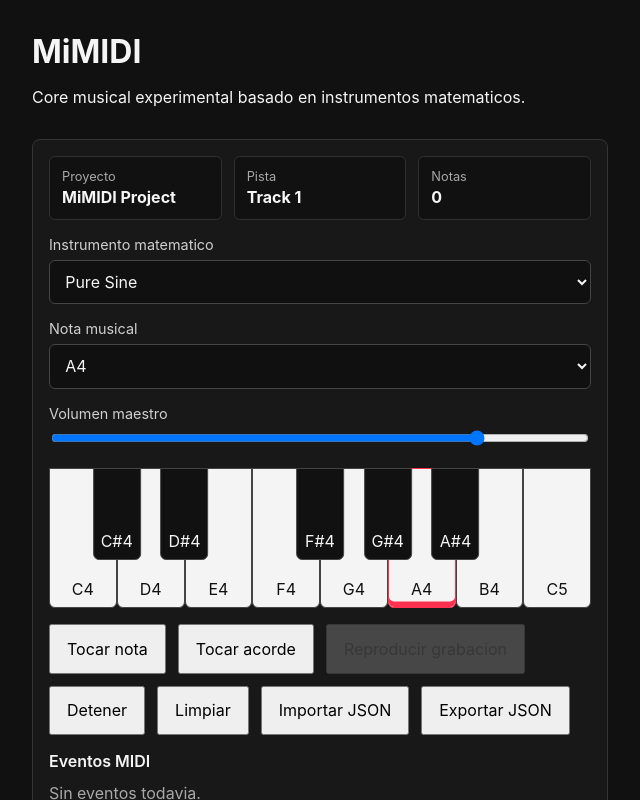
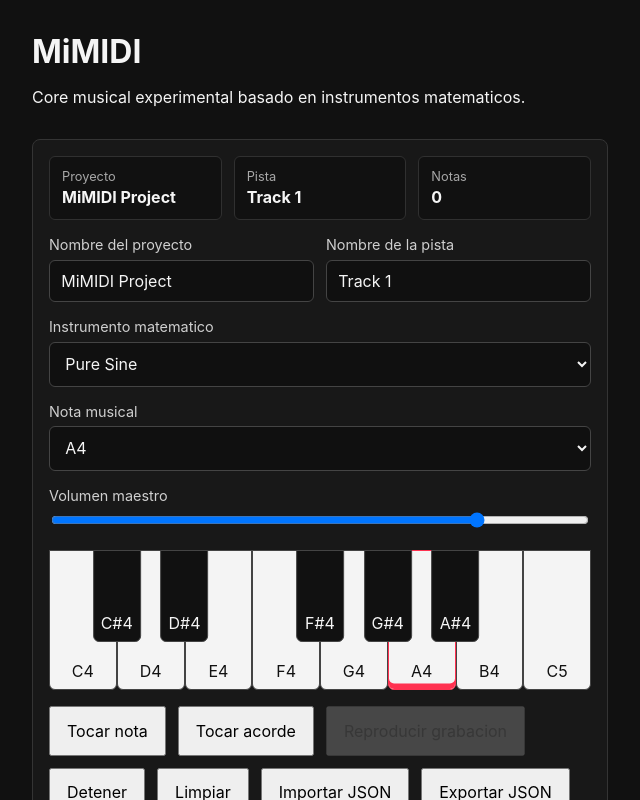
Before and after one commit to SebHernandezAmoros/MiMIDI, a React (Vite) app: page / in a window 1280 px wide. Shown: the top 800 px of the page, without its empty margins (0-640 px from the left). Built offline with nearby package versions, Linux system fonts and the light colour scheme.

Commit message:
feat: complete single-track project persistence and start project model foundation

```diff
--- a/src/App.css
+++ b/src/App.css
@@ -52,6 +52,12 @@ p {
   color: #cfcfcf;
 }
 
+.project-editors {
+  display: grid;
+  grid-template-columns: repeat(2, minmax(0, 1fr));
+  gap: 0.75rem;
+}
+
 .control-group label {
   font-size: 0.9rem;
   color: #cfcfcf;
@@ -63,7 +69,8 @@ button {
   font: inherit;
 }
 
-select {
+select,
+input[type="text"] {
   width: 100%;
   padding: 0.65rem 0.7rem;
   border: 1px solid #444444;
--- a/src/App.tsx
+++ b/src/App.tsx
@@ -21,6 +21,8 @@ import {
   clearTrackNotes,
   createDefaultProject,
   parseImportedProject,
+  renameProject,
+  renameTrack,
 } from "./engine/project/projectModel"
 import { loadStoredProject, saveProject } from "./engine/project/projectStorage"
 import { MidiEventLog } from "./features/midi-events/MidiEventLog"
@@ -84,6 +86,18 @@ function App() {
 
   function playRecording() {
     playbackTransport.play(primaryTrack.notes, playOptions)
+  }
+
+  function updateProjectName(name: string) {
+    setProject((currentProject) =>
+      renameProject(currentProject, name.trim() || "MiMIDI Project"),
+    )
+  }
+
+  function updateTrackName(name: string) {
+    setProject((currentProject) =>
+      renameTrack(currentProject, primaryTrack.id, name.trim() || "Track 1"),
+    )
   }
 
   function exportProject() {
@@ -197,6 +211,28 @@ function App() {
 
         {projectMessage ? <p className="project-message">{projectMessage}</p> : null}
 
+        <div className="project-editors">
+          <div className="control-group">
+            <label htmlFor="project-name">Nombre del proyecto</label>
+            <input
+              id="project-name"
+              type="text"
+              value={project.name}
+              onChange={(event) => updateProjectName(event.target.value)}
+            />
+          </div>
+
+          <div className="control-group">
+            <label htmlFor="track-name">Nombre de la pista</label>
+            <input
+              id="track-name"
+              type="text"
+              value={primaryTrack.name}
+              onChange={(event) => updateTrackName(event.target.value)}
+            />
+          </div>
+        </div>
+
         <div className="control-group">
           <label htmlFor="instrument">Instrumento matematico</label>
           <select
--- a/src/engine/project/projectModel.ts
+++ b/src/engine/project/projectModel.ts
@@ -56,6 +56,34 @@ export function clearTrackNotes(
         ? {
             ...track,
             notes: [],
+          }
+        : track,
+    ),
+  }
+}
+
+export function renameProject(
+  project: MusicalProject,
+  name: string,
+): MusicalProject {
+  return {
+    ...project,
+    name,
+  }
+}
+
+export function renameTrack(
+  project: MusicalProject,
+  trackId: string,
+  name: string,
+): MusicalProject {
+  return {
+    ...project,
+    tracks: project.tracks.map((track) =>
+      track.id === trackId
+        ? {
+            ...track,
+            name,
           }
         : track,
     ),
```
Also changed, not shown: 1 other file (tests, documents, lock files or other folders).
